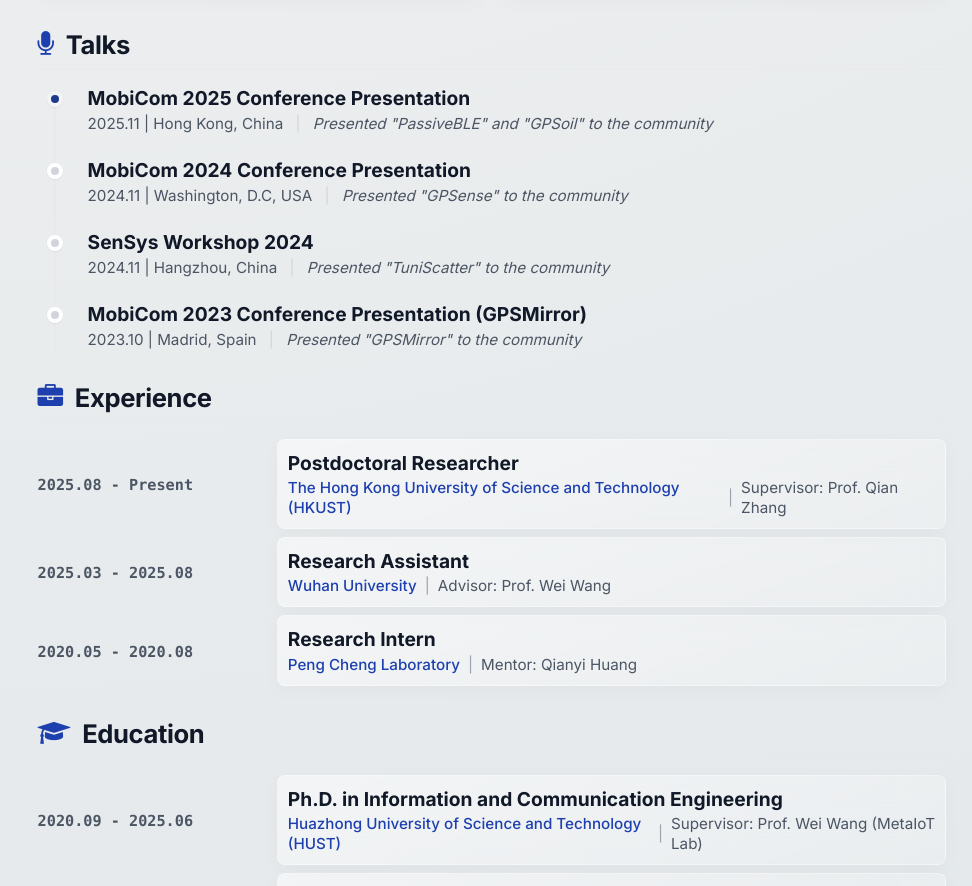
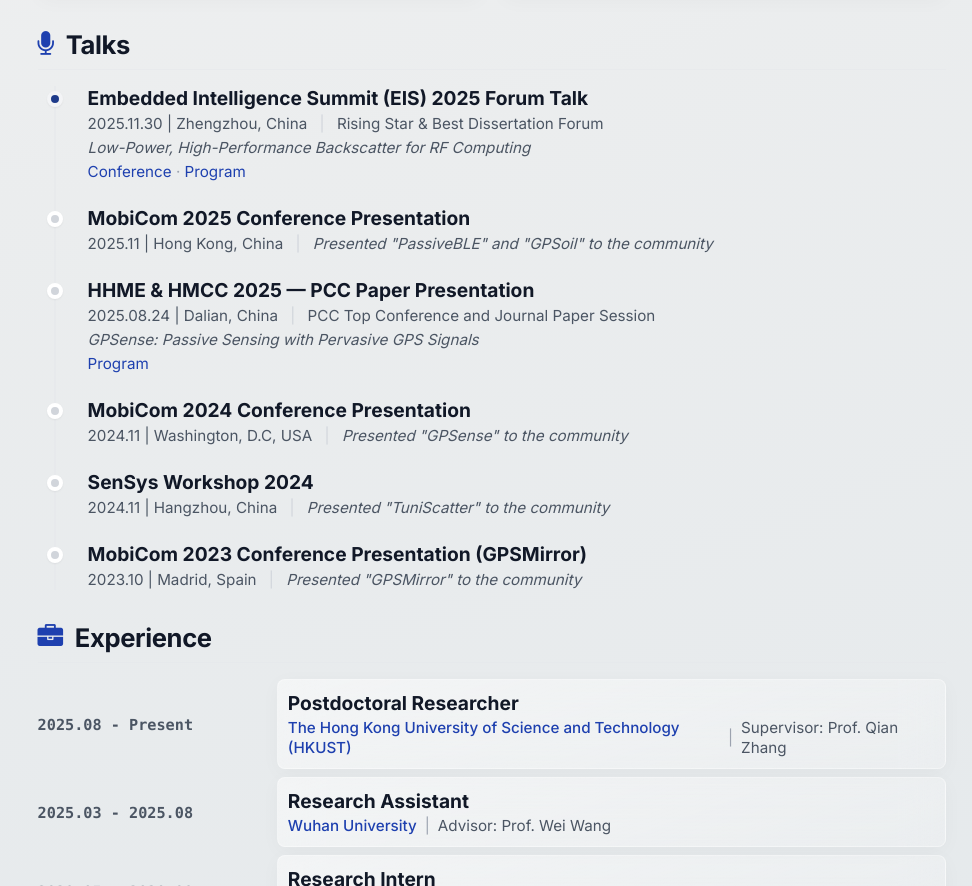
Before and after one commit to donghuixin/PersonalPage, a plain HTML site: page index.html in a window 1280 px wide. Shown: the part 2639-3525 px from the top of the page, without its empty margins (308-1280 px from the left). Drawn offline with nearby package versions, Linux system fonts and the light colour scheme; some packages are replaced by stand-ins of ours; a script that the page names is missing.

Commit message:
Add EIS and HHME 2025 talks with official program links

```diff
--- a/index.html
+++ b/index.html
@@ -868,10 +868,28 @@
             <div class="relative border-l-2 border-gray-200/50 ml-4 space-y-6 max-w-4xl">
                 <div class="ml-8 relative talk-item">
                     <span class="talk-item-dot"></span>
+                    <h3 class="font-bold text-gray-900 text-base">Embedded Intelligence Summit (EIS) 2025 Forum Talk</h3>
+                    <p class="text-sm text-gray-600 mt-1">
+                        2025.11.30 | Zhengzhou, China <span class="mx-2 text-gray-300">|</span> Rising Star &amp; Best Dissertation Forum
+                    </p>
+                    <p class="text-sm text-gray-600 mt-1 italic">Low-Power, High-Performance Backscatter for RF Computing</p>
+                    <p class="text-sm mt-1"><a href="https://www.embedded-ai.org/2025/index.html" class="text-blue-800 hover:underline">Conference</a> <span class="text-gray-400">·</span> <a href="https://www.embedded-ai.org/2025/schedule.html" class="text-blue-800 hover:underline">Program</a></p>
+                </div>
+                <div class="ml-8 relative talk-item">
+                    <span class="talk-item-dot secondary"></span>
                     <h3 class="font-bold text-gray-900 text-base">MobiCom 2025 Conference Presentation</h3>
                     <p class="text-sm text-gray-600 mt-1">
                         2025.11 | Hong Kong, China <span class="mx-2 text-gray-300">|</span> <span class="italic">Presented "PassiveBLE" and "GPSoil" to the community</span>
                     </p>
+                </div>
+                <div class="ml-8 relative talk-item">
+                    <span class="talk-item-dot secondary"></span>
+                    <h3 class="font-bold text-gray-900 text-base">HHME &amp; HMCC 2025 — PCC Paper Presentation</h3>
+                    <p class="text-sm text-gray-600 mt-1">
+                        2025.08.24 | Dalian, China <span class="mx-2 text-gray-300">|</span> PCC Top Conference and Journal Paper Session
+                    </p>
+                    <p class="text-sm text-gray-600 mt-1 italic">GPSense: Passive Sensing with Pervasive GPS Signals</p>
+                    <p class="text-sm mt-1"><a href="https://hhme.ccf.org.cn/history/2025/PCC_top_paper.html" class="text-blue-800 hover:underline">Program</a></p>
                 </div>
                 <div class="ml-8 relative talk-item">
                     <span class="talk-item-dot secondary"></span>
```
